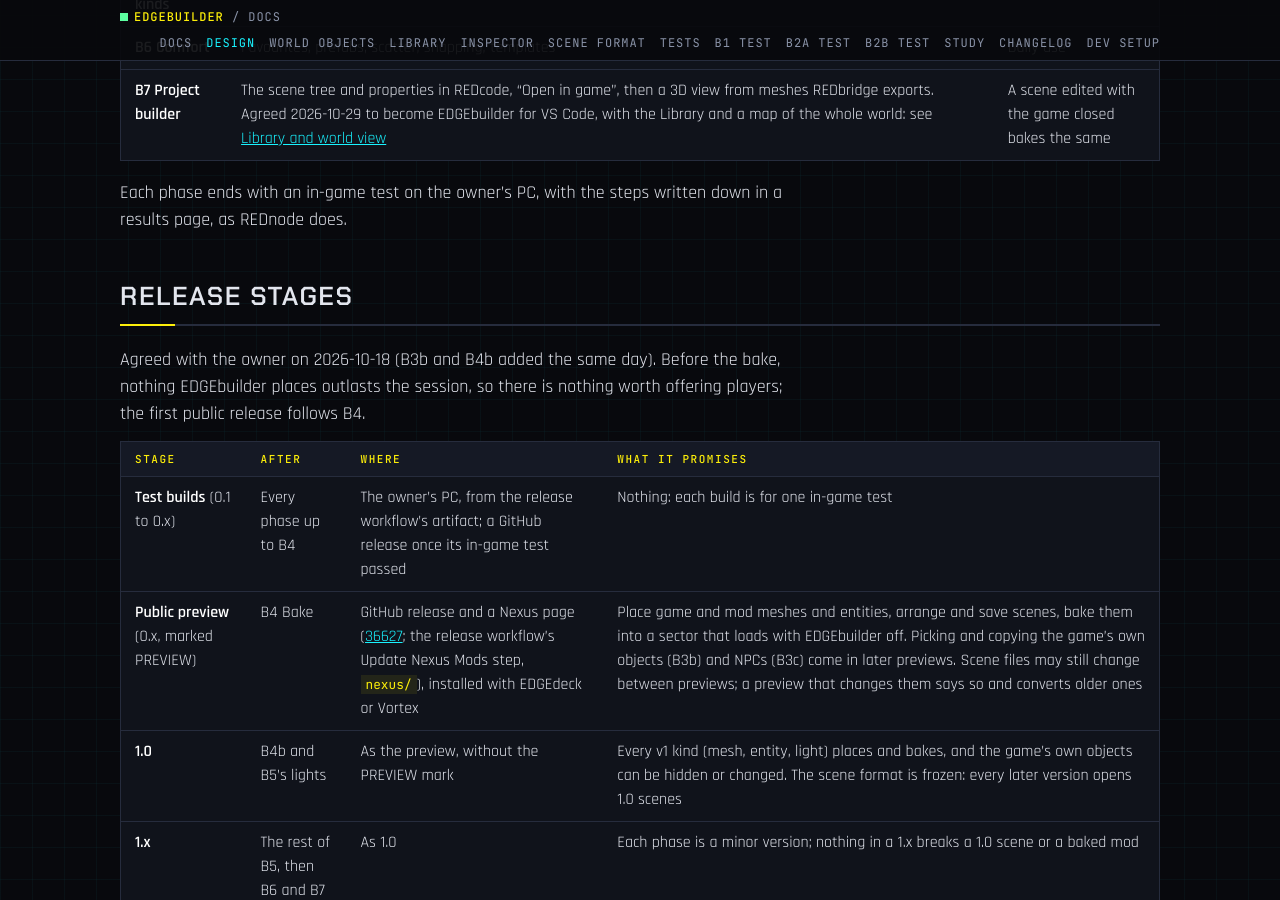
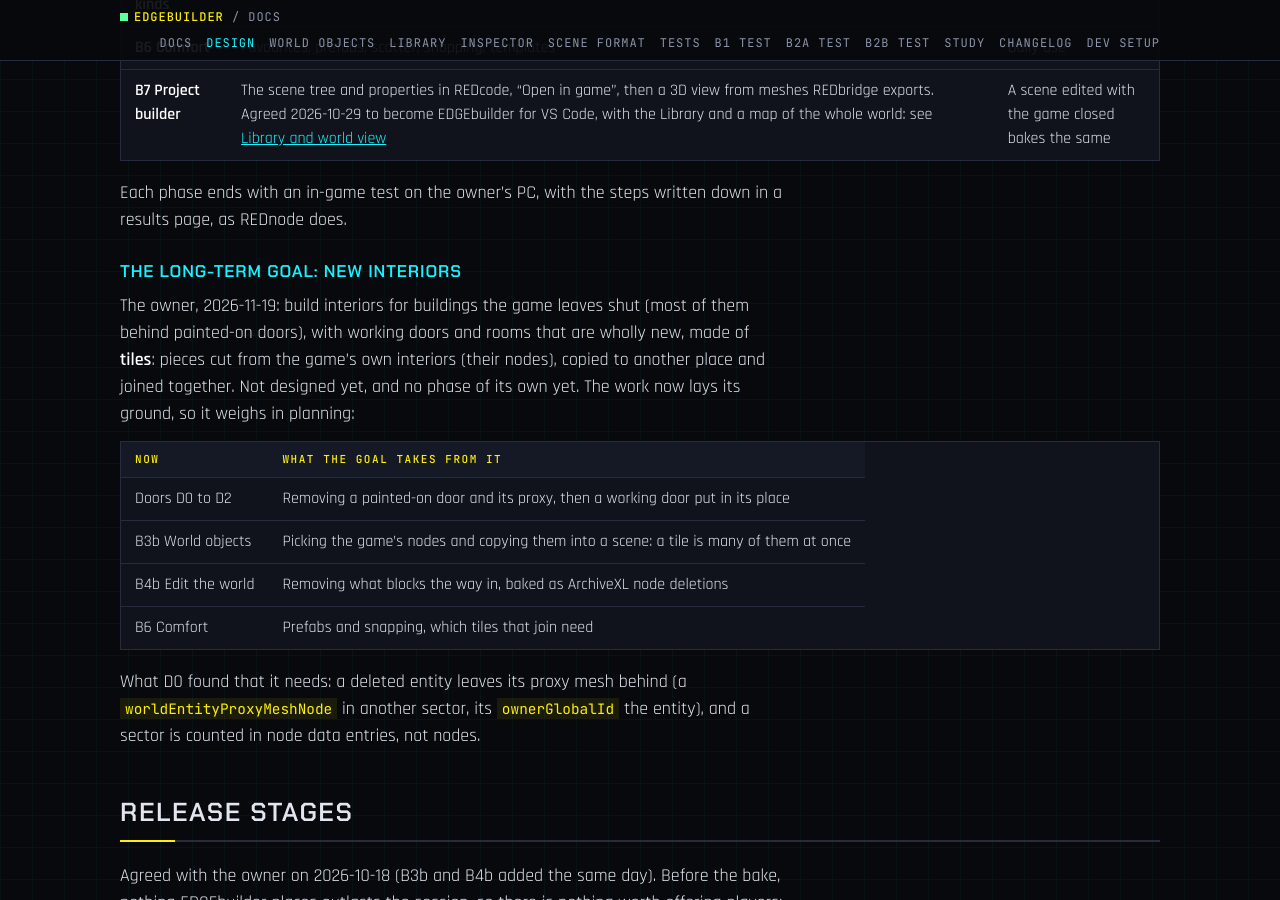
Before and after one commit to Edgemodders/EDGEbuilder, a Jekyll site: the page built from docs/design.md, in a window 1280 px wide and 900 px high, scrolled down 19537 px. Built offline with Jekyll 4.4.1, drawn with Linux system fonts in a browser that asks for light colours.

Commit message:
Design: the owner's long-term goal, new interiors from tiles of the game's own
Co-Authored-By: Claude Opus 5.5 <noreply@anthropic.com>

```diff
--- a/docs/design.md
+++ b/docs/design.md
@@ -337,6 +337,19 @@ For EDGEdeck: the `rednode` kind, so a zip or folder with `rednode-app.json` dep
 
 Each phase ends with an in-game test on the owner's PC, with the steps written down in a results page, as REDnode does.
 
+### The long-term goal: new interiors
+
+The owner, 2026-11-19: build interiors for buildings the game leaves shut (most of them behind painted-on doors), with working doors and rooms that are wholly new, made of **tiles**: pieces cut from the game's own interiors (their nodes), copied to another place and joined together. Not designed yet, and no phase of its own yet. The work now lays its ground, so it weighs in planning:
+
+| Now | What the goal takes from it |
+|---|---|
+| Doors D0 to D2 | Removing a painted-on door and its proxy, then a working door put in its place |
+| B3b World objects | Picking the game's nodes and copying them into a scene: a tile is many of them at once |
+| B4b Edit the world | Removing what blocks the way in, baked as ArchiveXL node deletions |
+| B6 Comfort | Prefabs and snapping, which tiles that join need |
+
+What D0 found that it needs: a deleted entity leaves its proxy mesh behind (a `worldEntityProxyMeshNode` in another sector, its `ownerGlobalId` the entity), and a sector is counted in node data entries, not nodes.
+
 ## Release stages
 
 Agreed with the owner on 2026-10-18 (B3b and B4b added the same day). Before the bake, nothing EDGEbuilder places outlasts the session, so there is nothing worth offering players; the first public release follows B4.
```
